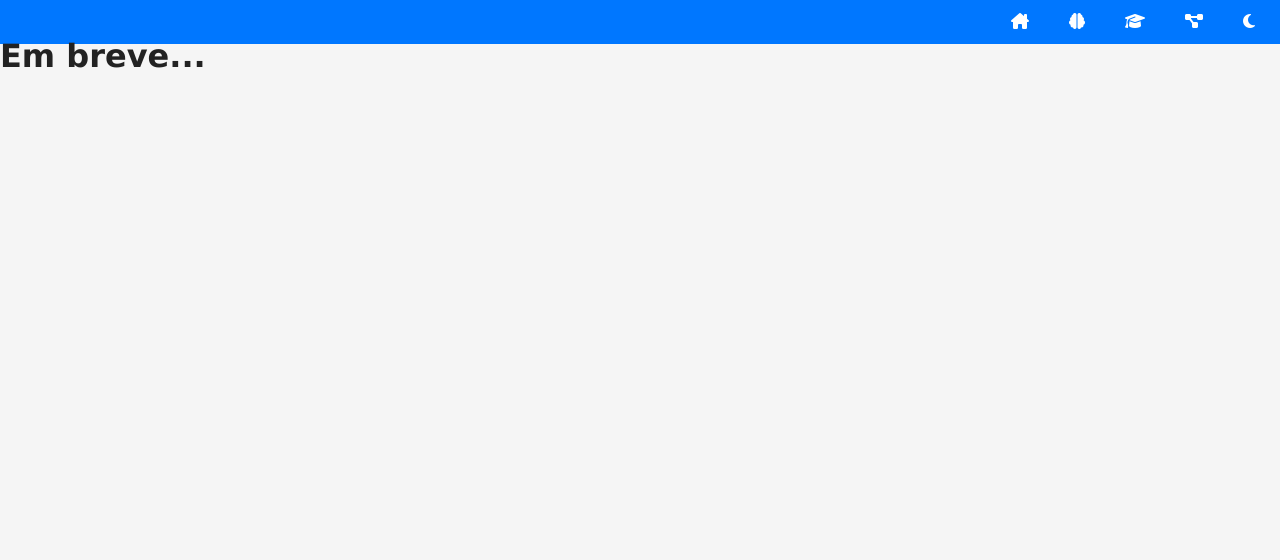
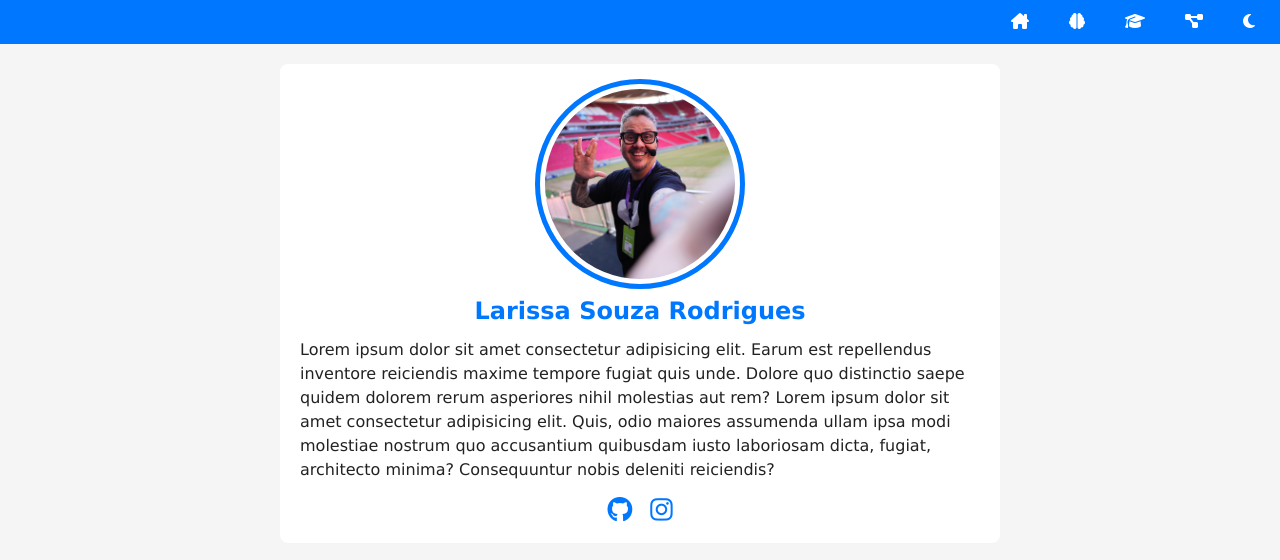
Before and after one commit to lariintech/projeto-portfolio, a plain HTML site: page index.html in a window 1280 px wide. Drawn offline with Linux system fonts and the light colour scheme.

Commit message:
Topo feito

```diff
--- a/estilos/style.css
+++ b/estilos/style.css
@@ -57,3 +57,55 @@ nav#menu a:hover {
   background-color: var(--destaque-inverso);
   color: var(--destaque);
 }
+
+main {
+  display: grid;
+  grid-template-columns: auto 90vh auto;
+  gap: 20px;
+  margin-top: 20px;
+}
+
+section#ficha {
+  background-color: var(--fundo-card);
+  padding: 20px;
+  border-radius: 8px;
+  grid-column: 2;
+}
+
+section#ficha img.foto {
+  width: 200px;
+  aspect-ratio: 1/1;
+  object-fit: cover;
+  overflow: hidden;
+  border-radius: 50%;
+  border: 5px solid var(--fundo-card);
+  outline: 5px solid var(--destaque);
+  display: block;
+  margin: auto;
+  margin-bottom: 15px;
+}
+
+section#ficha h1 {
+  color: var(--destaque);
+  margin: 15px 0;
+  font-size: 1.5em;
+  text-align: center;
+}
+
+div#social {
+  display: flex;
+  justify-content: center;
+  align-items: center;
+  font-size: 1.6em;
+  gap: 0.7em;
+  margin-top: 15px;
+}
+
+div#social a {
+  color: var(--destaque);
+  transition: color 0.5s;
+}
+
+div#social a:hover {
+  color: var(--destaque-inverso);
+}
--- a/index.html
+++ b/index.html
@@ -22,7 +22,19 @@
     </header>
 
     <main>
-        <h1>Em breve...</h1>
+        <section id="ficha">
+            <img src="imagens/guanabara-perfil.jpg" alt="Larissa Souza" class="foto">
+            <h1>Larissa Souza Rodrigues</h1>
+            <p>Lorem ipsum dolor sit amet consectetur adipisicing elit. Earum est repellendus inventore reiciendis maxime tempore fugiat quis unde. Dolore quo distinctio saepe quidem dolorem rerum asperiores nihil molestias aut rem? Lorem ipsum dolor sit amet consectetur adipisicing elit. Quis, odio maiores assumenda ullam ipsa modi molestiae nostrum quo accusantium quibusdam iusto laboriosam dicta, fugiat, architecto minima? Consequuntur nobis deleniti reiciendis?</p>
+            <div id="social">
+                <a href="https://github.com/lariintech" target="_blank" rel="nofollow"><i class="fa-brands fa-github"></i></a>
+                <a href="https://www.instagram.com/larissa.souza_11/" target="_blank" rel="nofollow"><i class="fa-brands fa-instagram"></i></a>
+            </div>
+        </section>
+
+        <section id="detalhes">
+
+        </section>
     </main>
 
     <footer>
```
